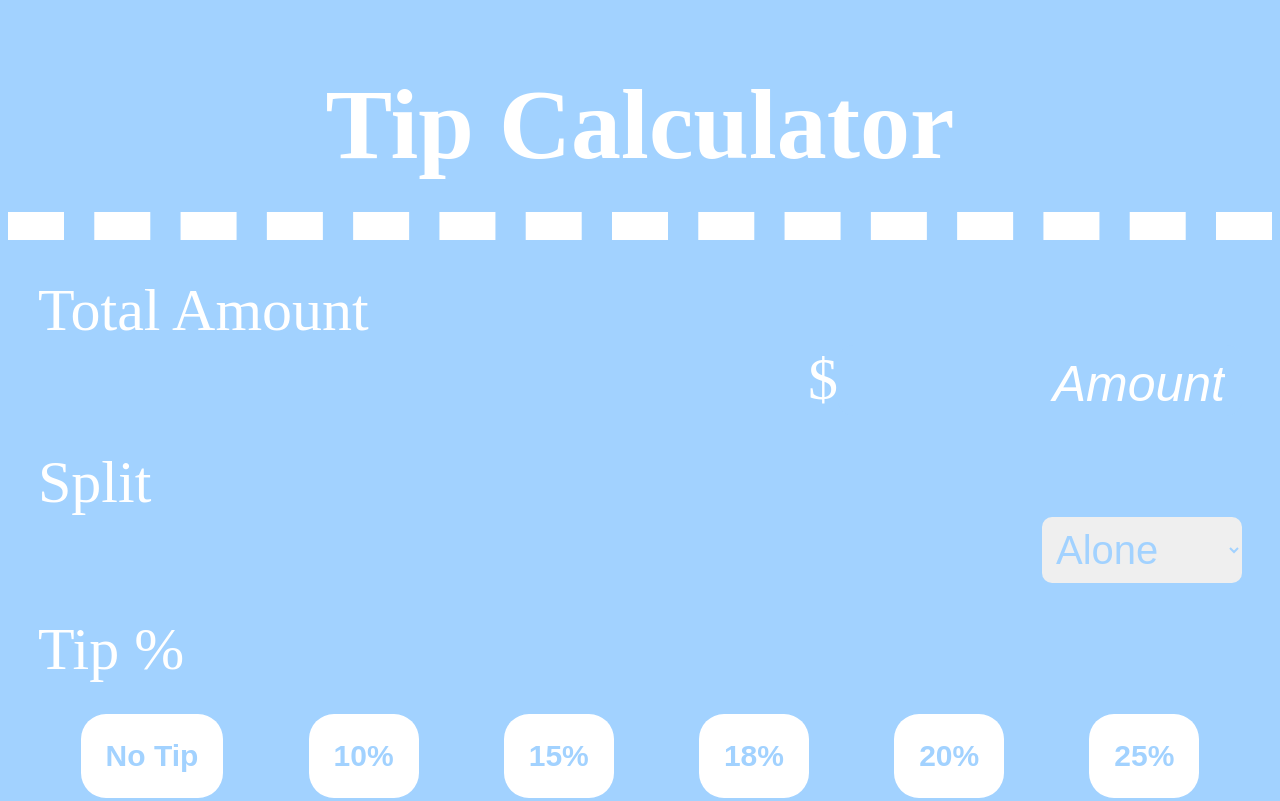
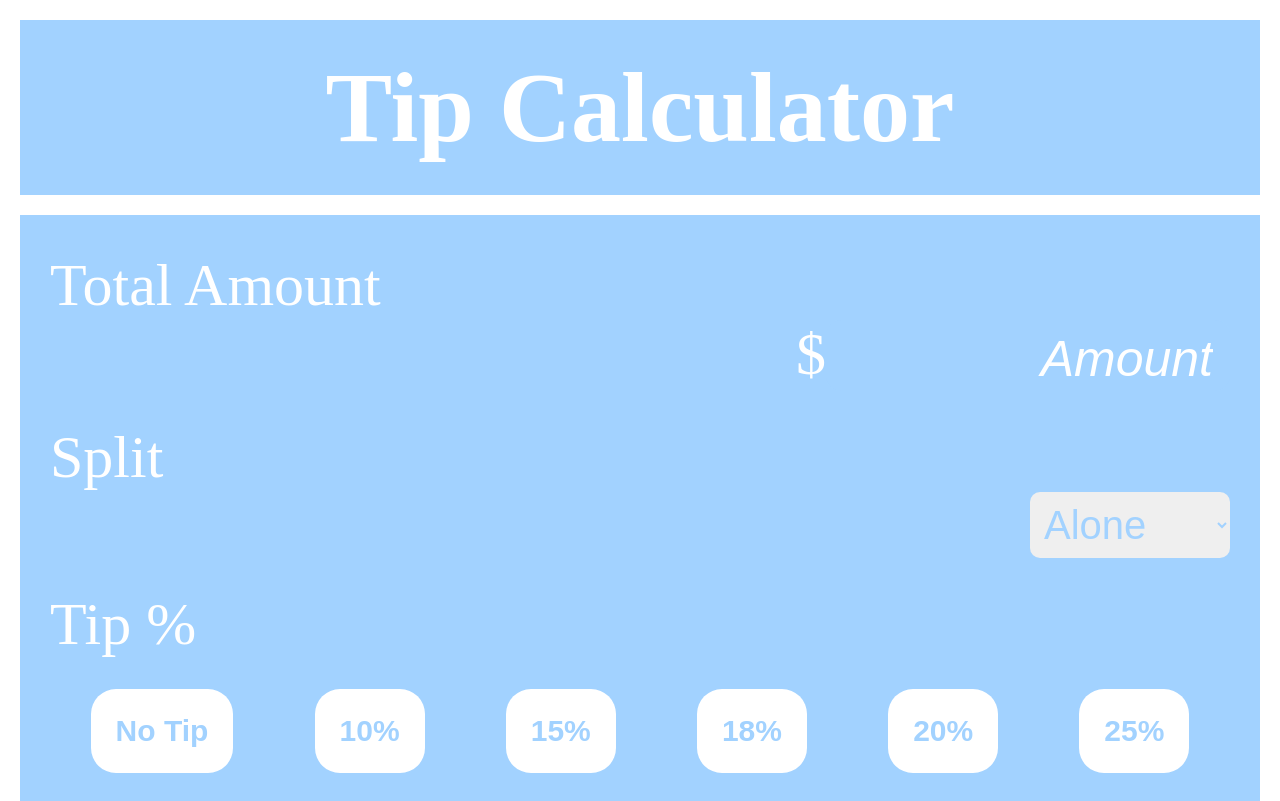
Before and after one commit to wooseok0717/tipcalculator, a plain HTML site: page index.html in a window 1280 px wide. Shown: the top 801 px of the page. Drawn offline with nearby package versions, Linux system fonts and the light colour scheme.

Commit message:
Small css change

```diff
--- a/css/styles.css
+++ b/css/styles.css
@@ -1,18 +1,22 @@
 /* Element Selector */
 
 h1 {
-  border-bottom: white 28px dashed;
+  border-bottom: white 20px solid;
   color: white;
   font-size: 100px;
   margin-bottom: 20px;
   padding-bottom: 30px;
   text-align: center;
+  margin-top: 30px;
 }
 
 body {
   background-color: #a2d2ff;
   color: white;
   font-size: 60px;
+  border: white 20px solid;
+  margin: 0;
+  height: 100vh;
 }
 
 input {
```
